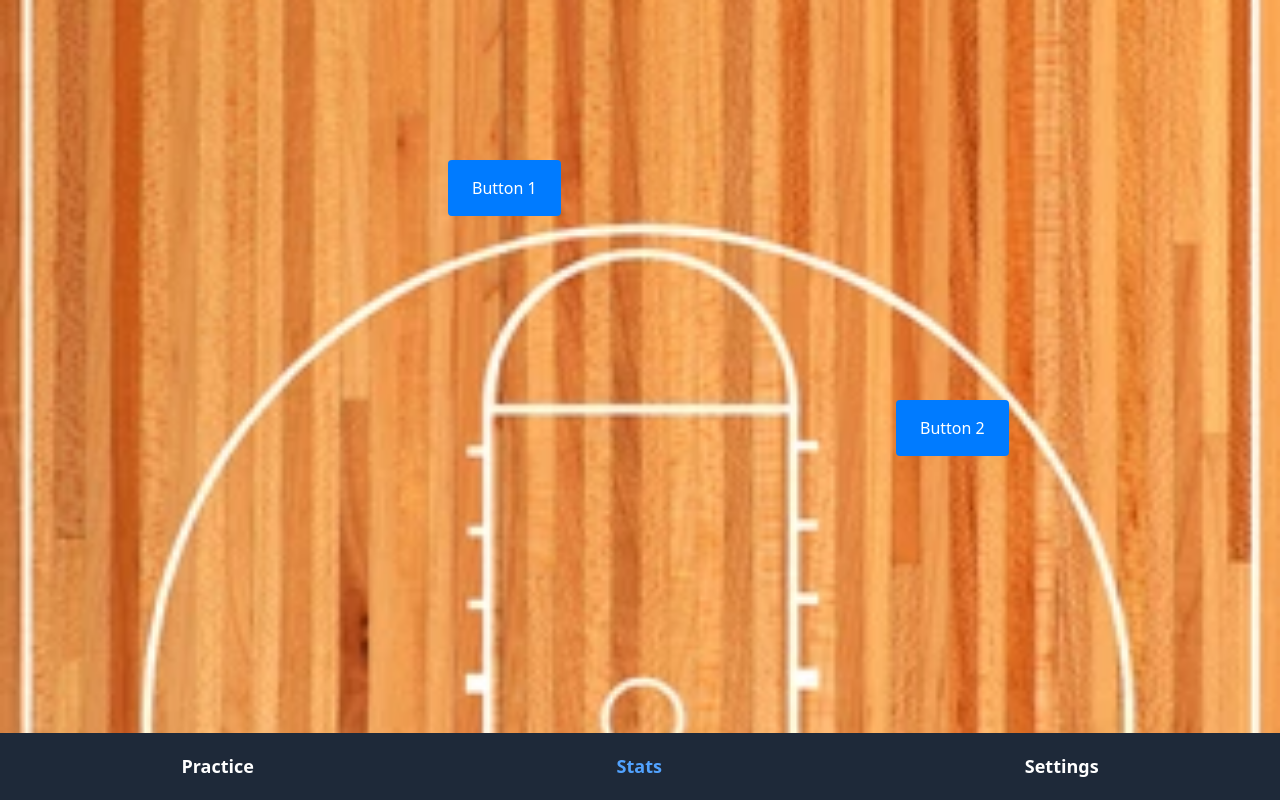
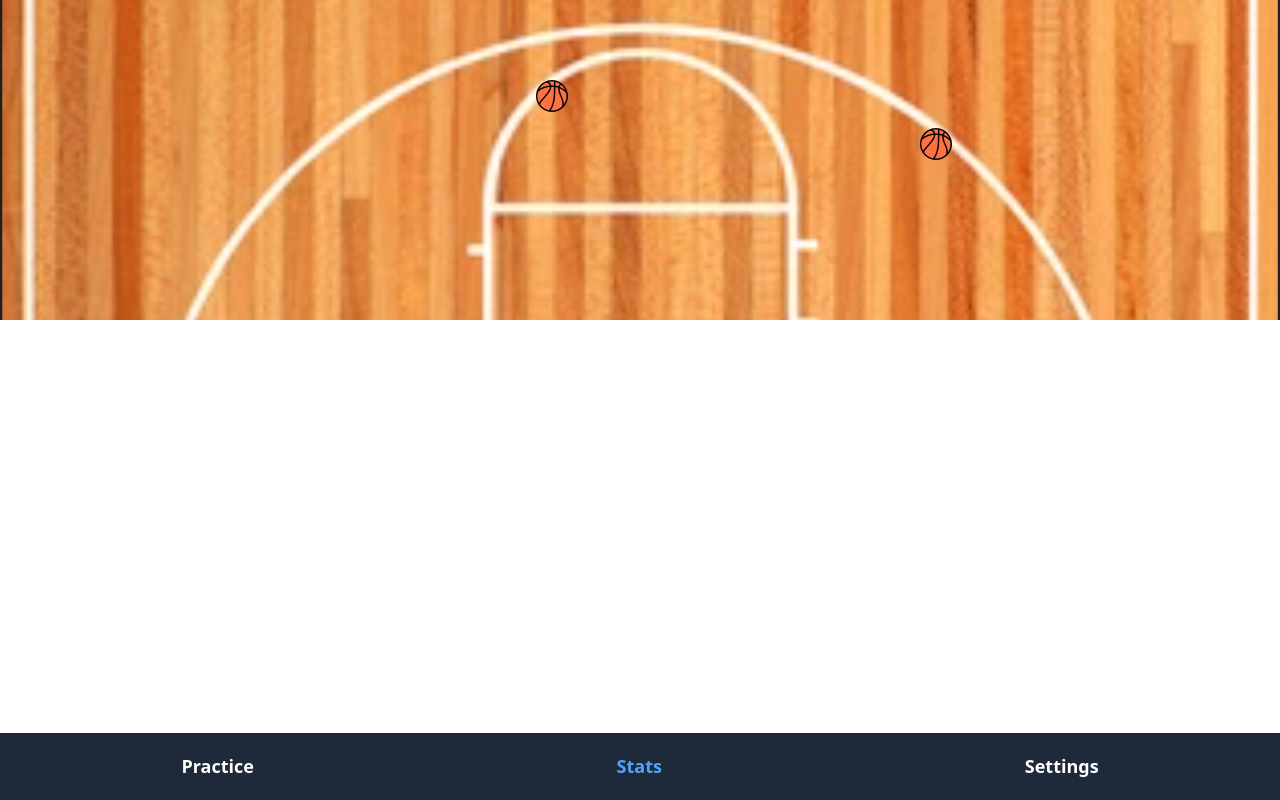
Before and after one commit to micahhlc/basketball-practice-app, a Vue app: page /test in a window 1280 px wide. Built offline with nearby package versions, Linux system fonts and the light colour scheme.

Commit message:
update TestBgImageView

```diff
--- a/index.html
+++ b/index.html
@@ -3,11 +3,11 @@
   <head>
     <meta charset="UTF-8" />
     <link rel="icon" type="image/svg+xml" href="/vite.svg" />
-    <!-- <meta name="viewport" content="width=device-width, initial-scale=1.0" /> -->
-    <meta
+    <meta name="viewport" content="width=device-width, initial-scale=1.0" />
+    <!-- <meta
       name="viewport"
-      content="user-scalable=no, initial-scale=1, maximum-scale=1, minimum-scale=1, width=device-width, height=device-height, target-densitydpi=device-dpi"
-    />
+      content="user-scalable=yes, initial-scale=1, maximum-scale=1, minimum-scale=1, width=device-width, height=device-height, target-densitydpi=device-dpi"
+    /> -->
 
     <title>Vite + Vue</title>
   </head>
--- a/src/views/TestBgImageView.vue
+++ b/src/views/TestBgImageView.vue
@@ -3,10 +3,21 @@
   <div class="background-container">
     <!-- Each button is inside its own wrapper div -->
     <div class="button-wrapper button-one">
-      <button @click="handleClick1">Button 1</button>
+      <button
+        @click="handleClick1"
+        class="rounded-full p-2 transition-transform hover:scale-110"
+      >
+        <img src="../assets/basketball.png" alt="Basketball" class="h-8 w-8" />
+      </button>
     </div>
     <div class="button-wrapper button-two">
-      <button @click="handleClick2">Button 2</button>
+      <!-- <button @click="handleClick2">Button 2</button> -->
+      <button
+        @click="handleClick2"
+        class="rounded-full p-2 transition-transform hover:scale-110"
+      >
+        <img src="../assets/basketball.png" alt="Basketball" class="h-8 w-8" />
+      </button>
     </div>
   </div>
 </template>
@@ -29,8 +40,8 @@ export default {
 .background-container {
   position: relative;
   width: 100%;
-  height: 100vh;
-  background-image: url("../assets/HalfCourtBasketball.webp");
+  height: 40vh;
+  background-image: url("../assets/HalfCourtBasketball.png");
   background-size: cover;
   background-position: center;
 }
@@ -43,12 +54,12 @@ export default {
 /* Positioning for Button 1 */
 .button-one {
   top: 20%;
-  left: 35%;
+  left: 40%;
 }
 
 /* Positioning for Button 2 */
 .button-two {
-  top: 50%;
+  top: 35%;
   left: 70%;
 }
 
@@ -59,7 +70,6 @@ button {
   border: none;
   border-radius: 4px;
   cursor: pointer;
-  background-color: #007bff;
   color: #fff;
 }
 </style>
```
Also changed, not shown: src/assets/HalfCourtBasketball.png (added), src/assets/basketball.png (added).
